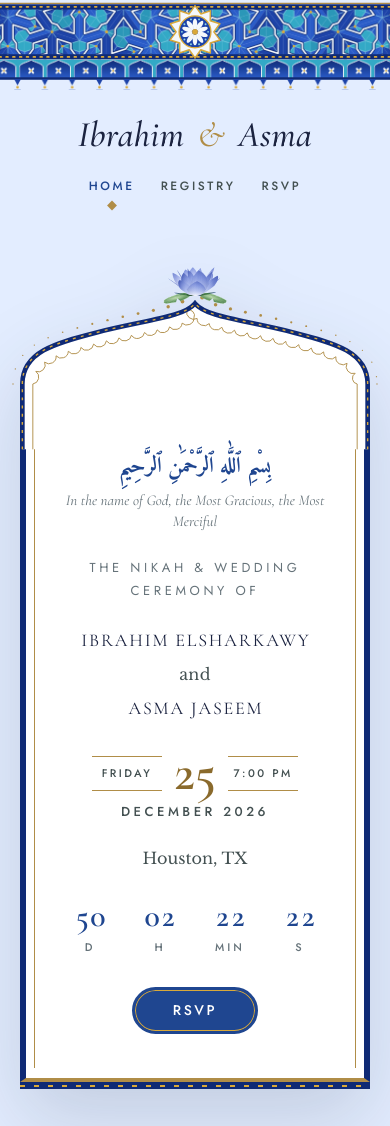
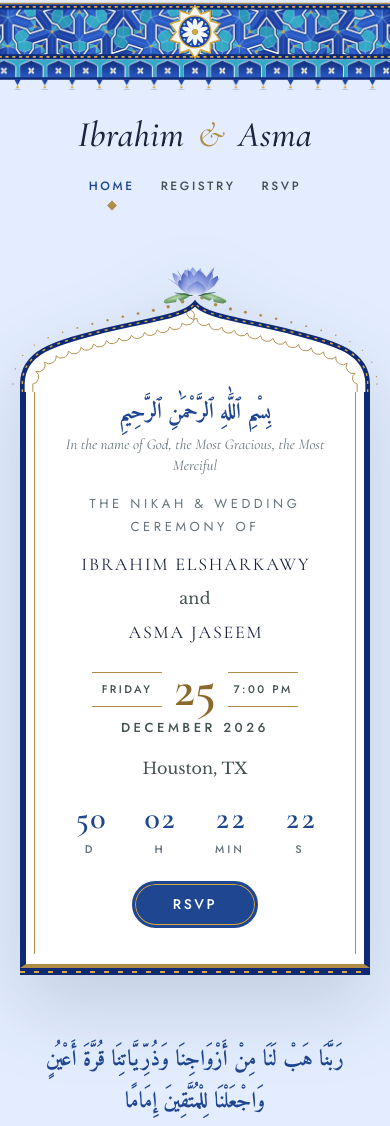
Before and after one commit to ibrahimEls/Ibrahim-and-A, a plain HTML site: page index.html in a window 390 px wide. Shown: the top 1126 px of the page. Drawn offline with nearby package versions, Linux system fonts and the light colour scheme; a web font is replaced by a local one.

Commit message:
Tighten the arch: content lifted into the arch head, closer spacing
Co-Authored-By: Claude Fable 5.1 <noreply@anthropic.com>

```diff
--- a/assets/style.css
+++ b/assets/style.css
@@ -199,7 +199,7 @@ p { margin: 0; }
 /* ---------- Hero: the jharokha arch ---------- */
 .hero { padding: 26px var(--gutter) 70px; text-align: center; }
 .hero .bismillah { font-size: 28px; margin: 0 auto; }
-.hero .bismillah-translation { margin: 2px auto 30px; font-size: 17px; }
+.hero .bismillah-translation { margin: 0 auto 20px; font-size: 17px; }
 
 .arch {
   position: relative;
@@ -218,13 +218,14 @@ p { margin: 0; }
   border-left: 8px solid var(--cobalt-deep);
   border-right: 8px solid var(--cobalt-deep);
   border-bottom: 4px solid var(--gold);
-  margin-top: -2px;
+  margin-top: -16%;   /* lift the content into the empty lower part of the arch head */
+  position: relative;
   padding: 0 14px 12px;
 }
 .arch-inner {
   border-left: 1.6px solid var(--gold);
   border-right: 1.6px solid var(--gold);
-  padding: 0 22px 44px;
+  padding: 0 22px 34px;
   margin-top: -2px;
 }
 .arch-base {
@@ -234,7 +235,7 @@ p { margin: 0; }
     var(--cobalt-deep);
   margin: 0 0;
 }
-.arch-body .caption { margin-bottom: 26px; }
+.arch-body .caption { margin-bottom: 14px; }
 
 .names { display: flex; flex-direction: column; align-items: center; gap: 2px; }
 .names .script {
@@ -259,7 +260,7 @@ p { margin: 0; }
 .date-row {
   display: flex; align-items: center; justify-content: center;
   gap: 22px;
-  margin: 38px auto 4px;
+  margin: 26px auto 4px;
 }
 .date-row .side {
   font-family: var(--font-sans);
@@ -283,7 +284,7 @@ p { margin: 0; }
   color: var(--ink);
 }
 .place {
-  margin-top: 22px;
+  margin-top: 16px;
   font-family: var(--font-body);
   font-size: 16px;
   color: var(--ink);
@@ -292,7 +293,7 @@ p { margin: 0; }
 .countdown {
   display: flex; justify-content: center; flex-wrap: wrap;
   gap: 8px 30px;
-  margin: 34px auto 36px;
+  margin: 24px auto 26px;
 }
 .countdown .unit { display: flex; flex-direction: column; align-items: center; min-width: 64px; }
 .countdown .num {
@@ -442,16 +443,16 @@ p { margin: 0; }
   .site-nav a { font-size: 12px; letter-spacing: 2.6px; }
   .hero { padding-bottom: 54px; }
   .hero .bismillah { font-size: 22px; }
-  .hero .bismillah-translation { font-size: 15px; margin-bottom: 24px; }
+  .hero .bismillah-translation { font-size: 15px; margin-bottom: 16px; }
   .arch { margin-top: 6px; }
   .arch-body { padding: 0 8px 10px; border-left-width: 6px; border-right-width: 6px; }
-  .arch-inner { padding: 0 10px 34px; }
+  .arch-inner { padding: 0 10px 26px; }
   .names .script { font-size: 18px; letter-spacing: .1em; padding-left: .1em; }
-  .date-row { gap: 12px; margin-top: 30px; }
+  .date-row { gap: 12px; margin-top: 22px; }
   .date-row .side { min-width: 70px; font-size: 11px; letter-spacing: 2.4px; }
   .date-row .numeral { font-size: 52px; }
   .date-month { font-size: 13px; letter-spacing: 3.5px; }
-  .countdown { gap: 6px 14px; margin: 28px auto 30px; }
+  .countdown { gap: 6px 14px; margin: 20px auto 22px; }
   .countdown .unit { min-width: 56px; }
   .countdown .num { font-size: 32px; }
   .countdown .lbl .long { display: none; }
```
